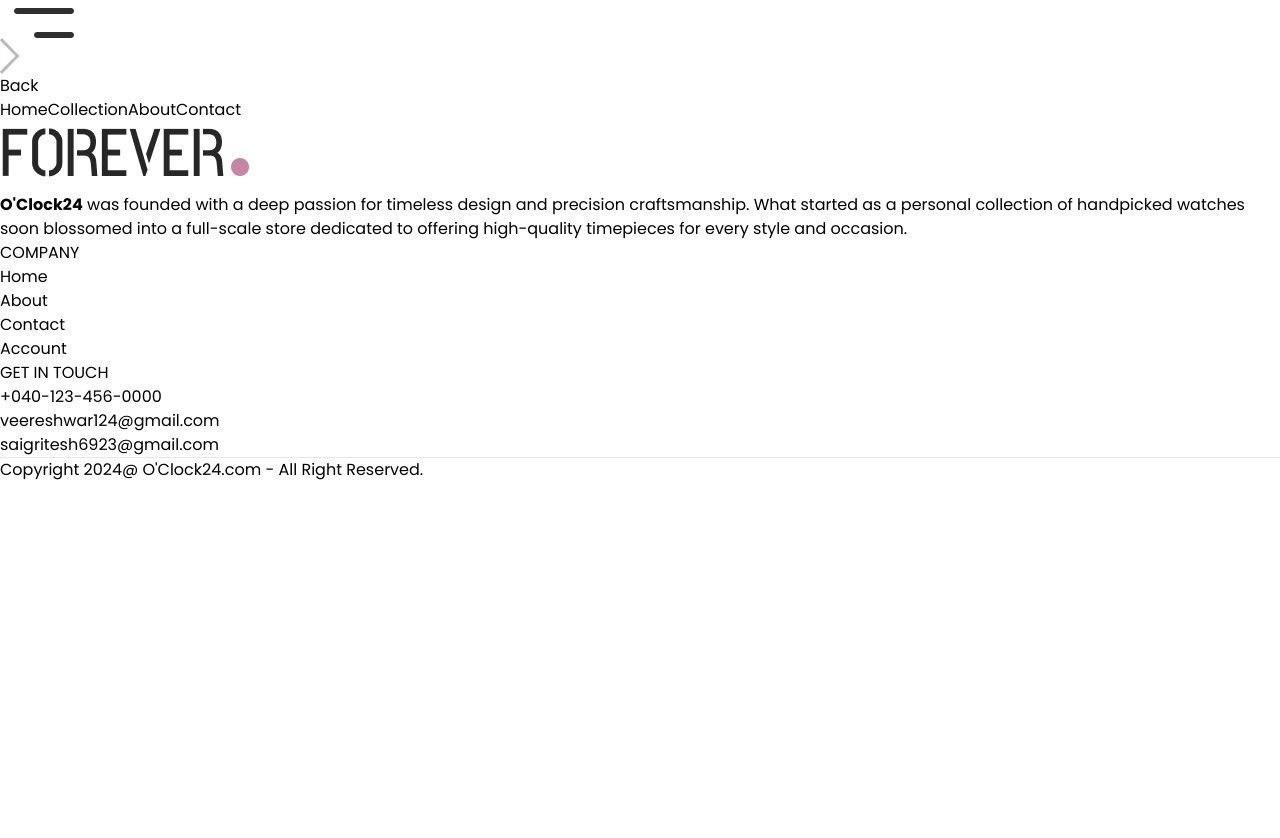
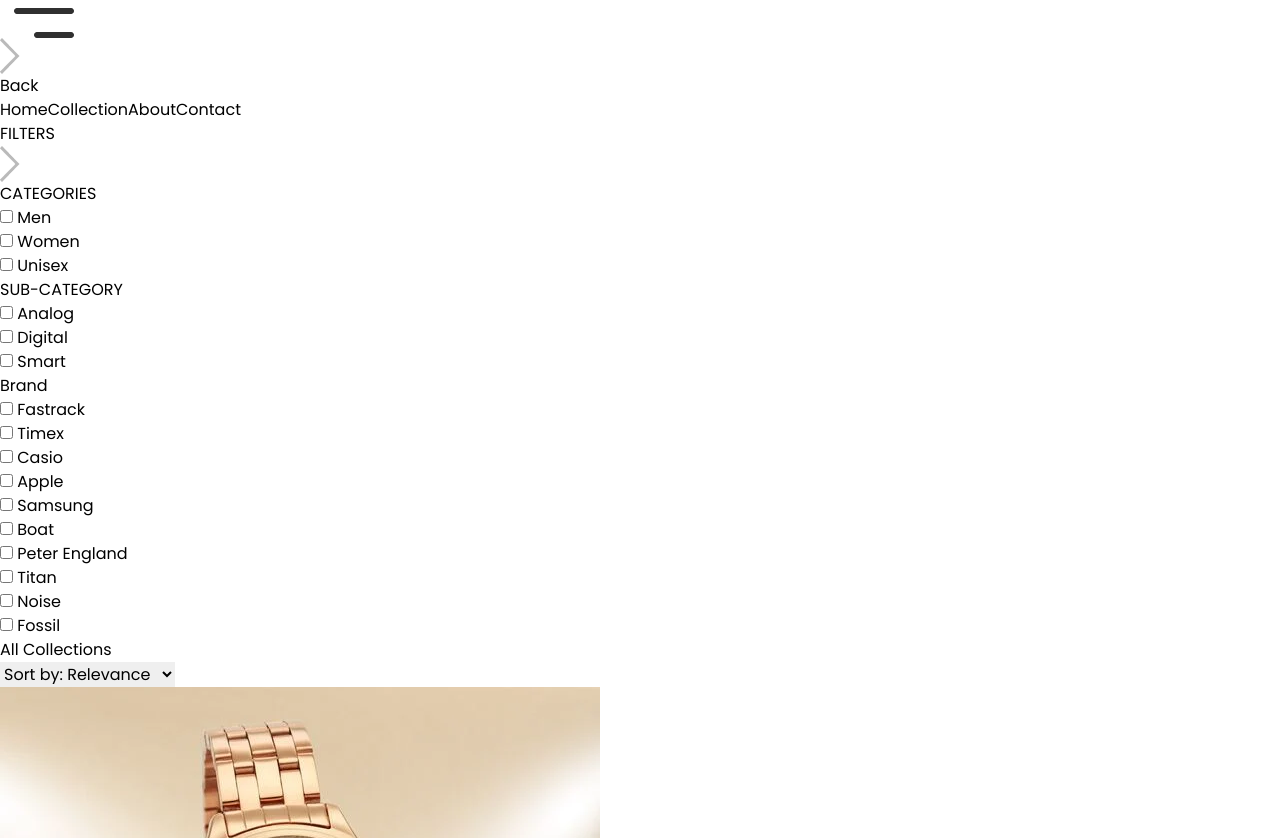
Before and after one commit to A-Veereshwar/Watch_Store, a React (Vite) app: page /collection in a window 1280 px wide. Shown: the part 400-1238 px from the top of the page. Before the commit the page ends 882 px from the top, so only its background shows below. Built offline with nearby package versions, Linux system fonts and the light colour scheme.

Commit message:
Collections page added

```diff
--- a/src/components/ProductItem.jsx
+++ b/src/components/ProductItem.jsx
@@ -8,8 +8,8 @@
 
   return (
     <Link className='text-gray-700 cursor-pointer' to={`/product/${id}`}>
-        <div className='overflow-hidden'>
-            <img className='hover:scale-110 transition ease-in-out' src={image[0]} alt="product image" />
+        <div className='overflow-hidden w-auto h-52 flex justify-center m items-center'>
+            <img className='hover:scale-110 transition ease-in-out object-fill' src={image[0]} alt="product image" />
         </div>
         <p className='pt-3 pb-1 text-sm'>{name}</p>
         <p className='text-sm font-medium'>{currency} {price}</p>
--- a/src/pages/Collection.jsx
+++ b/src/pages/Collection.jsx
@@ -1,13 +1,174 @@
-import React, { useContext } from 'react'
+import React, { useContext, useEffect, useState } from 'react'
 import {ShopContext} from '../context/ShopContext'
+import { assets } from '../assets/assets';
+import Title from '../components/Title';
+import ProductItem from '../components/ProductItem';
 
 const Collection = () => {
 
   const { products } = useContext(ShopContext);
+  const [showFilter, setShowFilter] = useState(false);
+  const [filterProducts, setFilterProducts] = useState([]);
+  const [category, setCategory] = useState([]);
+  const [subCategory, setSubCategory] = useState([]);
+  const [brand, setBrand] = useState([]);
+  const [sortBy, setSortBy] = useState('relevance');
+
+  const toggleCategory = (event) => {
+    if(category.includes(event.target.value)){
+      setCategory(prev => prev.filter(item => item != event.target.value))
+    }else{
+      setCategory(prev => [...prev, event.target.value])
+    }
+  }
+
+  const toggleSubCategory = (event) => {
+    if(subCategory.includes(event.target.value)){
+      setSubCategory(prev => prev.filter(item => item != event.target.value))
+    }else{
+      setSubCategory(prev => [...prev, event.target.value])
+    }
+  }
+
+  const toggleBrand = (event) => {
+    if(brand.includes(event.target.value)){
+      setBrand(prev => prev.filter((item) => item != event.target.value));
+    }else{
+      setBrand(prev => [...prev, event.target.value]);
+    }
+  }
+
+  const applyFilter = () => {
+    let productsCopy = products.slice();
+    if(category.length > 0){
+      productsCopy = productsCopy.filter(item => category.includes(item.category));
+    }
+    if(subCategory.length > 0){
+      productsCopy = productsCopy.filter(item => subCategory.includes(item.subCategory));
+    }
+    if(brand.length > 0){
+      productsCopy = productsCopy.filter(item => brand.includes(item.company));
+    }
+
+    setFilterProducts(productsCopy);
+  }
+
+  const sortProduct = () => {
+    let filterProductCopy = filterProducts.slice();
+    switch(sortBy){
+      case 'low-high':
+        setFilterProducts(filterProductCopy.sort((a,b)=> a.price - b.price));
+        break;
+      case 'high-low':
+        setFilterProducts(filterProductCopy.sort((a,b) => b.price - a.price));
+        break;
+      default:
+        applyFilter();
+        break;
+    }
+  }
+
+  useEffect(() => {
+    applyFilter();
+  },[category, subCategory, brand])
+
+  useEffect(() => {
+    sortProduct();
+  },[sortBy]);
 
   return (
     <div className='flex flex-col sm:flex-row gap-1 sm:gap-10 pt-10 border-t'>
-
+      <div className='min-w-60'>
+        <p onClick={() => setShowFilter(!showFilter)} className='my-2 text-xl flex items-center cursor-pointer gap-2'>FILTERS
+          <img className={`h-3 sm:hidden ${showFilter ? 'rotate-90' : ''}`} src={assets.dropdown_icon} alt="Dropdown Icon" />
+        </p>
+        {/* Category Filter */}
+        <div className={`border border-gray-300 pl-5 py-3 mt-6 ${showFilter ? '' : 'hidden'} sm:block`}>
+          <p className='mb-3 text-sm font-medium'>CATEGORIES</p>
+          <div className='flex flex-col gap-2 text-sm font-light text-gray-700'>
+            <p className='flex gap-2'>
+              <input className='w-3' type="checkbox" value={'Men'}  onChange={toggleCategory} /> Men
+            </p>
+            <p className='flex gap-2'>
+              <input className='w-3' type="checkbox" value={'Women'} onChange={toggleCategory}/> Women
+            </p>
+            <p className='flex gap-2'>
+              <input className='w-3' type="checkbox" value={'Unisex'} onChange={toggleCategory}/> Unisex
+            </p>
+          </div>
+        </div>
+        {/* subCategory Filter */}
+        <div className={`border border-gray-300 pl-5 py-3 my-5 ${showFilter ? '' : 'hidden'} sm:block`}>
+          <p className='mb-3 text-sm font-medium'>SUB-CATEGORY</p>
+          <div className='flex flex-col gap-2 text-sm font-light text-gray-700'>
+            <p className='flex gap-2'>
+              <input className='w-3' type="checkbox" value={'Analog'} onChange={toggleSubCategory} /> Analog
+            </p>
+            <p className='flex gap-2'>
+              <input className='w-3' type="checkbox" value={'Digital'} onChange={toggleSubCategory} /> Digital
+            </p>
+            <p className='flex gap-2'>
+              <input className='w-3' type="checkbox" value={'Smart'} onChange={toggleSubCategory} /> Smart
+            </p>
+          </div>
+        </div>
+        {/* Brand */}
+        <div className={`border border-gray-300 pl-5 py-3 my-5 ${showFilter ? '' : 'hidden'} sm:block`}>
+          <p className='mb-3 text-sm font-medium'>Brand</p>
+          <div className='flex flex-col gap-2 text-sm font-light text-gray-700'>
+            <p className='flex gap-2'>
+              <input className='w-3' type="checkbox" value={'Fastrack'} onChange={toggleBrand} /> Fastrack
+            </p>
+            <p className='flex gap-2'>
+              <input className='w-3' type="checkbox" value={'Timex'}  onChange={toggleBrand} /> Timex
+            </p>
+            <p className='flex gap-2'>
+              <input className='w-3' type="checkbox" value={'Casio'} onChange={toggleBrand} /> Casio
+            </p>
+            <p className='flex gap-2'>
+              <input className='w-3' type="checkbox" value={'Apple'} onChange={toggleBrand} /> Apple
+            </p>
+            <p className='flex gap-2'>
+              <input className='w-3' type="checkbox" value={'Samsung'} onChange={toggleBrand} /> Samsung
+            </p>
+            <p className='flex gap-2'>
+              <input className='w-3' type="checkbox" value={'Boat'} onChange={toggleBrand} /> Boat
+            </p>
+            <p className='flex gap-2'>
+              <input className='w-3' type="checkbox" value={'Peter England'} onChange={toggleBrand} /> Peter England
+            </p>
+            <p className='flex gap-2'>
+              <input className='w-3' type="checkbox" value={'Titan'} onChange={toggleBrand} /> Titan
+            </p>
+            <p className='flex gap-2'>
+              <input className='w-3' type="checkbox" value={'Noise'} onChange={toggleBrand} /> Noise
+            </p>
+            <p className='flex gap-2'>
+              <input className='w-3' type="checkbox" value={'Fossil'} onChange={toggleBrand} /> Fossil
+            </p>
+          </div>
+        </div>
+      </div>
+      {/* Collections Display  */}
+      <div className='flex-1'>
+        <div className='flex justify-between text-base sm:text-2xl mb-4'>
+          <Title text1={'All'} text2={'Collections'}/>
+          {/* product sort  */}
+          <select onChange={(event) => setSortBy(event.target.value)} className='border-2 border-gray-300 text-sm px-2'>
+            <option value="relevance">Sort by: Relevance</option>
+            <option value="low-high">Sort by: Low to High</option>
+            <option value="high-low">Sort by: High to Low</option>
+          </select>
+        </div>
+        {/* Display products  */}
+        <div className='grid grid-cols-2 md:grid-cols-3 lg:grid-cols-4 gap-4 gap-y-6'>
+        {
+            filterProducts.map((item, index) => (
+              <ProductItem key={index} id={item._id} image={item.image} name={item.name} price={item.price}/>
+            ))
+          }
+        </div>
+      </div>
     </div>
   )
 }
```
